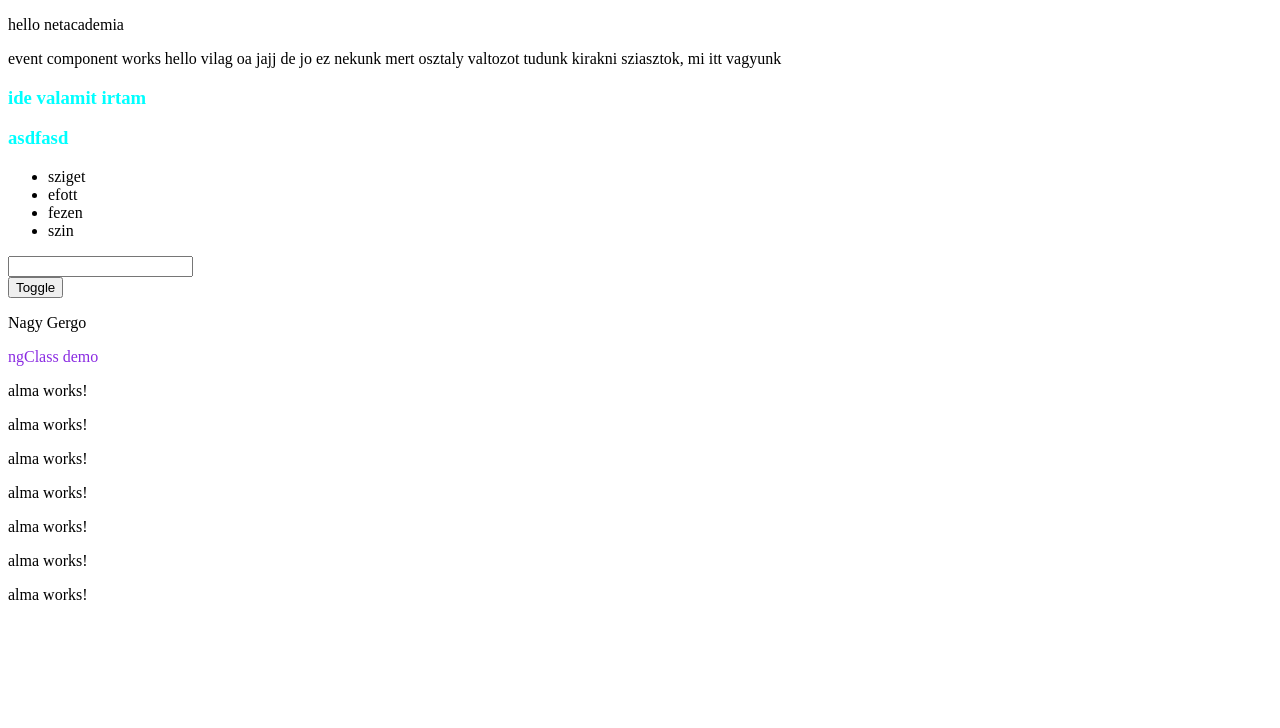
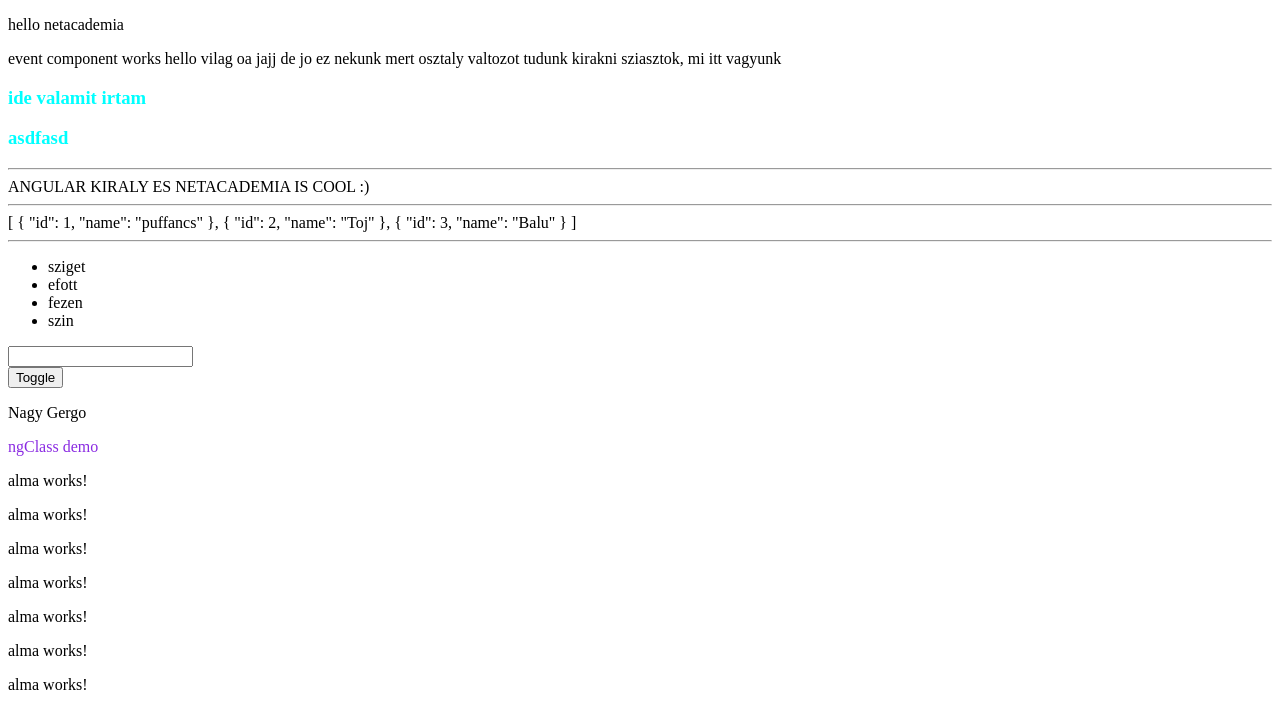
Before and after one commit to greg-nagy/basicComponentAndTemplateing, an Angular app: page / in a window 1280 px wide. Shown: the top 728 px of the page. Built offline with nearby package versions, Linux system fonts and the light colour scheme.

Commit message:
2 way binding and pipe demo

```diff
--- a/src/app/app.component.html
+++ b/src/app/app.component.html
@@ -1,12 +1,18 @@
 <p>hello netacademia</p>
 
 <app-event></app-event>
+
+<hr>
+{{ title | uppercase }}
+<hr>
+{{ pipeDemo | json}}
+<hr>
 
 <ul>
   <li *ngFor="let event of events">{{ event }}</li>
 </ul>
 
-<input type="text" [(ngModel)]="inputContent">
+<input type="number" [(ngModel)]="inputContent">
 <div>
   {{inputContent}}
 </div>
--- a/src/app/app.component.ts
+++ b/src/app/app.component.ts
@@ -6,11 +6,26 @@ import { Component } from '@angular/core';
   styleUrls: ['./app.component.css']
 })
 export class AppComponent {
-  title = 'app';
+  title = 'angular kiraly es netacademia is cool :)';
   events = ['sziget', 'efott', 'fezen', 'szin'];
   show = true;
   klikkeljunke = false;
   inputContent: string;
+
+  pipeDemo = [
+    {
+      'id': 1,
+      'name': 'puffancs'
+    },
+    {
+      'id': 2,
+      'name': 'Toj'
+    },
+    {
+      'id': 3,
+      'name': 'Balu'
+    }
+  ];
 
   toggle() {
     this.show = !this.show;
```
